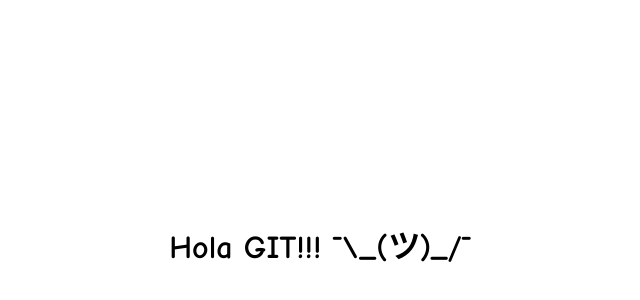
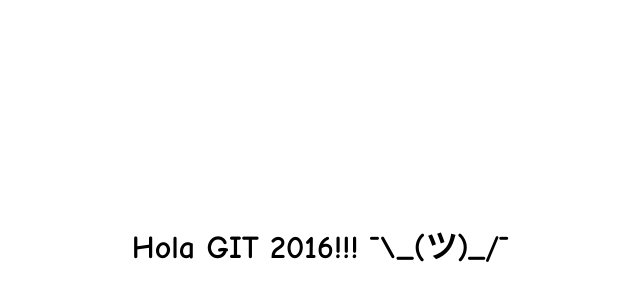
Before and after one commit to gillchristian/git-workshop, a plain HTML site: page index.html in a window 1280 px wide. Shown: the part 156-456 px from the top of the page, without its empty margins (320-960 px from the left). Drawn offline with Linux system fonts and the light colour scheme.

Commit message:
Agregar año.

```diff
--- a/index.html
+++ b/index.html
@@ -8,4 +8,6 @@
     font-family: "Comic Sans MS";
   }
 </style>
-<h1>Hola GIT!!! ¯\_(ツ)_/¯</h1>
+<h1>
+  Hola GIT 2016!!! ¯\_(ツ)_/¯
+</h1>
```
